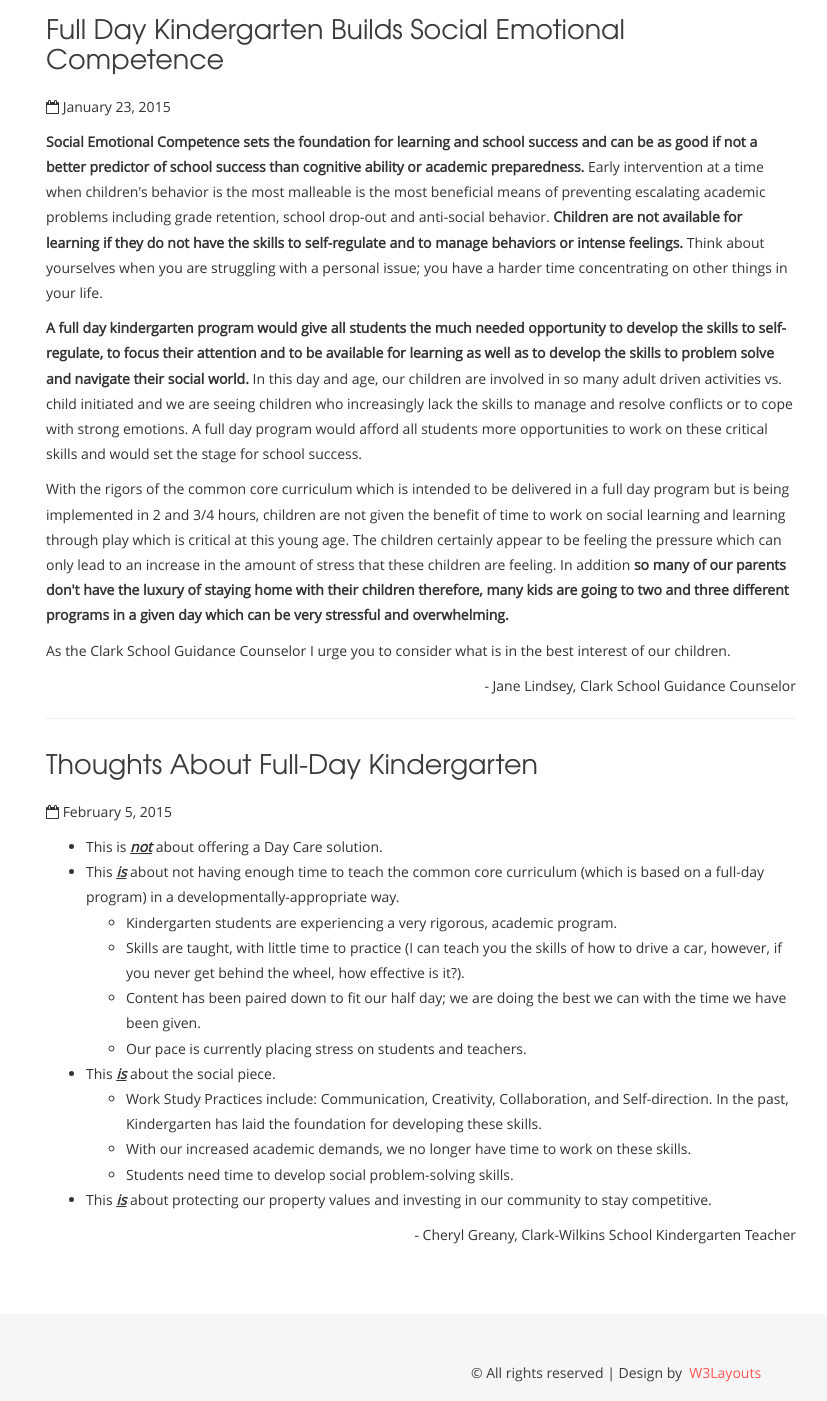
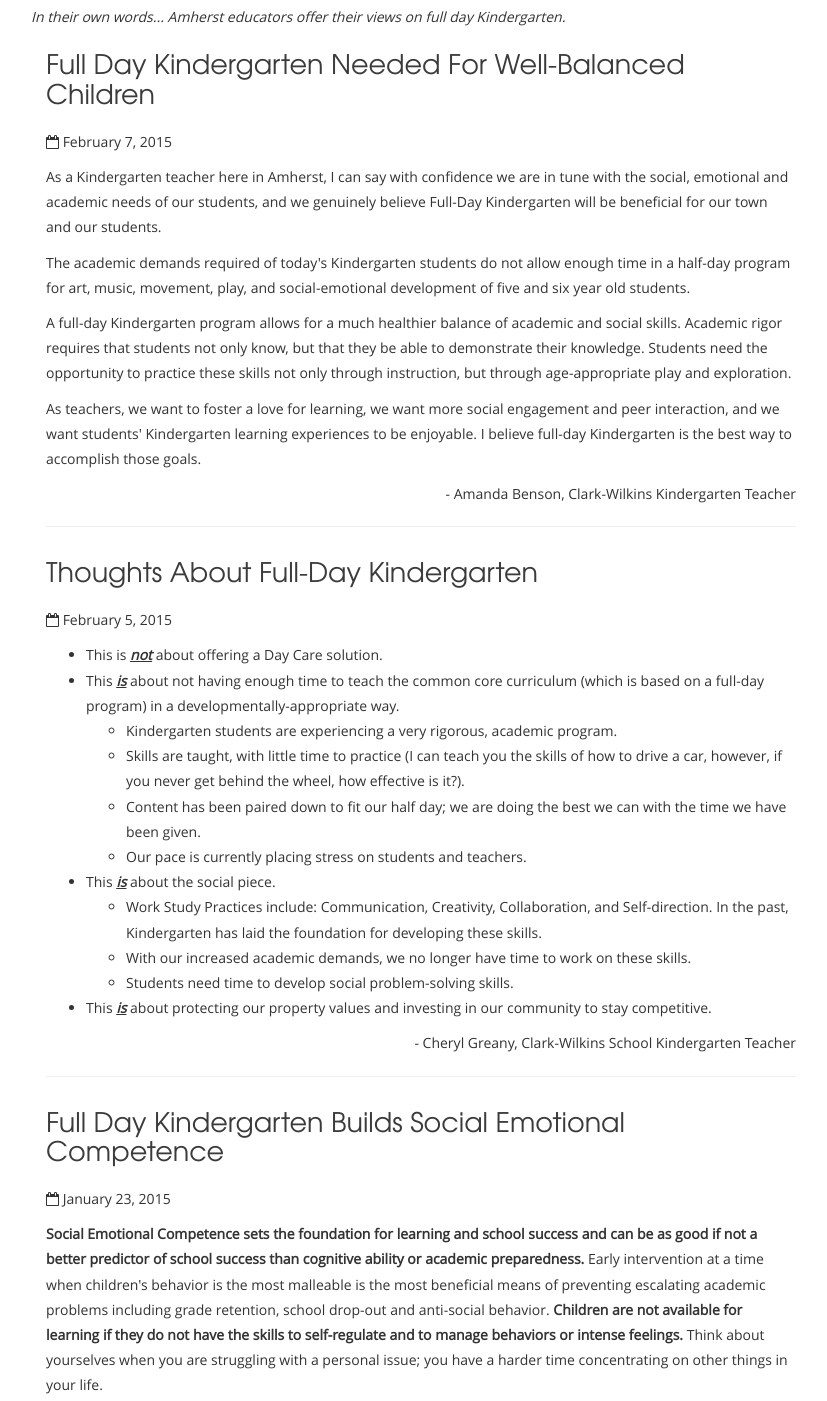
Before and after one commit to rkuzsma/amherst-fdk, a plain HTML site: page blog.html in a window 1280 px wide. Shown: the part 238-1639 px from the top of the page, without its empty margins (24-851 px from the left). Drawn offline with Linux system fonts and the light colour scheme.

Commit message:
Add Amanda's blog post

```diff
--- a/blog.html
+++ b/blog.html
@@ -77,6 +77,66 @@ License URL: http://creativecommons.org/licenses/by/3.0/
 <div class="main_bg"><!-- start main -->
 	<div class="container">
 		<div class="main row">
+
+			<p class="para"><i>In their own words... Amherst educators offer their views on full day Kindergarten.</i></p>
+
+
+			<div class="col-md-8 blog_left">
+				<h4><a href="blog.html">Full Day Kindergarten Needed for Well-Balanced Children</a></h4>
+				<!--<a href="single-page.html">
+				<img src="images/blog_pic1.jpg" alt="" class="blog_img img-responsive"/>
+				</a>-->
+				<div class="blog_list">
+				  <p class="para"><i class="fa fa-calendar-o"></i><span> February 7, 2015</span></p>
+				</div>
+				<p class="para">As a Kindergarten teacher here in Amherst, I can say with confidence we are in tune with the social, emotional and academic needs of our students, and we genuinely believe Full-Day Kindergarten will be beneficial for our town and our students.</p>
+				<p class="para">The academic demands required of today's Kindergarten students do not allow enough time in a half-day program for art, music, movement, play, and social-emotional development of five and six year old students.</p>
+				<p class="para">A full-day Kindergarten program allows for a much healthier balance of academic and social skills. Academic rigor requires that students not only know, but that they be able to demonstrate their knowledge. Students need the opportunity to practice these skills not only through instruction, but through age-appropriate play and exploration.</p>
+				<p class="para">As teachers, we want to foster a love for learning, we want more social engagement and peer interaction, and we want students' Kindergarten learning experiences to be enjoyable. I believe full-day Kindergarten is the best way to accomplish those goals.</p>
+				<p class="para" style="text-align:right">- Amanda Benson, Clark-Wilkins Kindergarten Teacher</p>
+				<hr>
+			</div>
+
+
+
+			<div class="col-md-8 blog_left">
+				<h4><a href="#">Thoughts about Full-Day Kindergarten</a></h4>
+				<div class="blog_list">
+					<p class="para"><i class="fa fa-calendar-o"></i><span> February 5, 2015</span></p>
+				</div>
+				<ul class="para">
+
+					<li>This is <b><i><u>not</u></i></b> about offering a Day Care solution.</li>
+
+					<li>This <b><i><u>is</u></i></b> about not having enough time to teach the common core curriculum (which is based on a full-day program) in a developmentally-appropriate way.</li>
+
+					<ul class="para">
+					<li>Kindergarten students are experiencing a very rigorous, academic program.</li>
+
+					<li>Skills are taught, with little time to practice (I can teach you the skills of how to drive a car, however, if you never get behind the wheel, how effective is it?).</li>
+
+					<li>Content has been paired down to fit our half day; we are doing the best we can with the time we have been given.</li>
+
+					<li>Our pace is currently placing stress on students and teachers.</li>
+					</ul>
+
+					<li>This <b><i><u>is</u></i></b> about the social piece.</li>
+
+					<ul class="para">
+					<li>Work Study Practices include:  Communication, Creativity, Collaboration, and Self-direction.  In the past, Kindergarten has laid the foundation for developing these skills.  </li>
+
+					<li>With our increased academic demands, we no longer have time to work on these skills.</li>
+
+					<li>Students need time to develop social problem-solving skills.</li>
+					</ul>
+
+					<li>This <b><i><u>is</u></i></b> about protecting our property values and investing in our community to stay competitive.</li>
+				</ul>
+				<p class="para" style="text-align:right">- Cheryl Greany, Clark-Wilkins School Kindergarten Teacher</p>
+				<hr>
+			</div>
+
+
 			<div class="col-md-8 blog_left">
 				<h4><a href="blog.html">Full Day Kindergarten Builds Social Emotional Competence</a></h4>
 				<!--<a href="single-page.html">
@@ -148,44 +208,6 @@ best interest of our children.
 			</div>
 
 
-
-			<div class="col-md-8 blog_left">
-				<h4><a href="#">Thoughts about Full-Day Kindergarten</a></h4>
-				<div class="blog_list">
-					<p class="para"><i class="fa fa-calendar-o"></i><span> February 5, 2015</span></p>
-				</div>
-				<ul class="para">
-
-<li>This is <b><i><u>not</u></i></b> about offering a Day Care solution.</li>
-
-<li>This <b><i><u>is</u></i></b> about not having enough time to teach the common core curriculum (which is based on a full-day program) in a developmentally-appropriate way.</li>
-
-<ul class="para">
-<li>Kindergarten students are experiencing a very rigorous, academic program.</li>
-
-<li>Skills are taught, with little time to practice (I can teach you the skills of how to drive a car, however, if you never get behind the wheel, how effective is it?).</li>
-
-<li>Content has been paired down to fit our half day; we are doing the best we can with the time we have been given.</li>
-
-<li>Our pace is currently placing stress on students and teachers.</li>
-</ul>
-
-<li>This <b><i><u>is</u></i></b> about the social piece.</li>
-
-<ul class="para">
-<li>Work Study Practices include:  Communication, Creativity, Collaboration, and Self-direction.  In the past, Kindergarten has laid the foundation for developing these skills.  </li>
-
-<li>With our increased academic demands, we no longer have time to work on these skills.</li>
-
-<li>Students need time to develop social problem-solving skills.</li>
-</ul>
-
-<li>This <b><i><u>is</u></i></b> about protecting our property values and investing in our community to stay competitive.</li>
-</ul>
-<p class="para" style="text-align:right">- Cheryl Greany, Clark-Wilkins School Kindergarten Teacher</p>
-
-			</div>
-
 			<div class="clearfix"></div>
 		</div>
 	</div>
```
